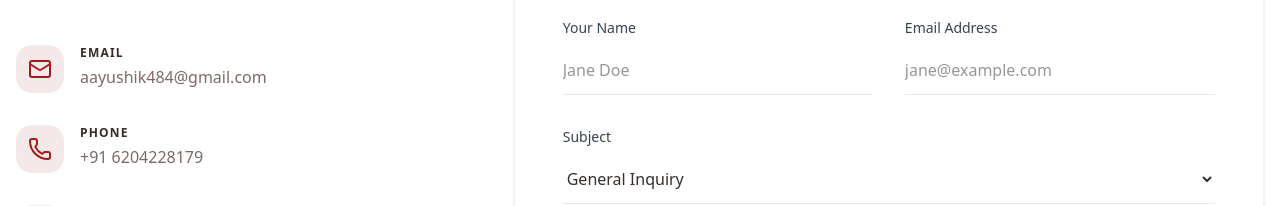
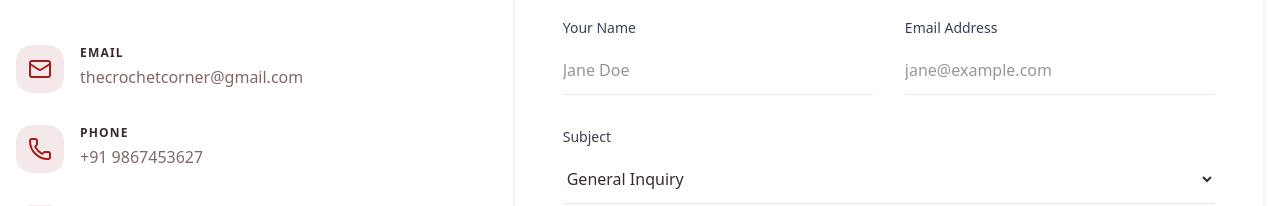
Before and after one commit to Jitesh39/thecrochetcorner, a Next.js app: page /contact in a window 1280 px wide. Shown: the part 526-732 px from the top of the page. Built offline with nearby package versions, Linux system fonts and the light colour scheme; no server answers; a web font is replaced by a local one.

Commit message:
updated email

```diff
--- a/src/app/contact/page.js
+++ b/src/app/contact/page.js
@@ -75,7 +75,7 @@ export default function ContactPage() {
                 </div>
                 <div>
                   <h3 className="font-serif text-lg font-bold text-[var(--color-text-main)] mb-1 uppercase text-xs tracking-widest">Email</h3>
-                  <p className="text-[var(--color-text-muted)]">aayushik484@gmail.com</p>
+                  <p className="text-[var(--color-text-muted)]">thecrochetcorner@gmail.com</p>
                 </div>
               </div>
               <div className="flex items-start gap-4">
@@ -84,7 +84,7 @@ export default function ContactPage() {
                 </div>
                 <div>
                   <h3 className="font-serif text-lg font-bold text-[var(--color-text-main)] mb-1 uppercase text-xs tracking-widest">Phone</h3>
-                  <p className="text-[var(--color-text-muted)]">+91 6204228179</p>
+                  <p className="text-[var(--color-text-muted)]">+91 9867453627</p>
                 </div>
               </div>
               <div className="flex items-start gap-4">
```
